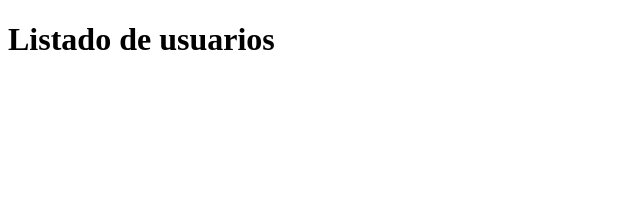
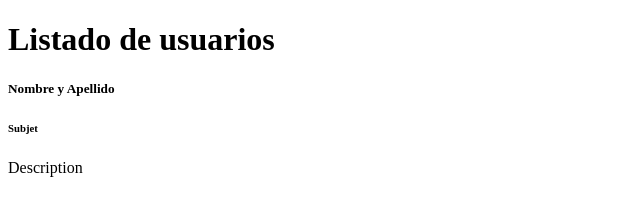
Before and after one commit to Federicovilla09/user-lit, a plain HTML site: page index.html in a window 1280 px wide. Shown: the whole page, without its empty margins (0-640 px from the left). Drawn offline with Linux system fonts and the light colour scheme.

Commit message:
html para usuarios

```diff
--- a/index.html
+++ b/index.html
@@ -8,5 +8,17 @@
 </head>
 <body>
   <h1>Listado de usuarios</h1>
+  <main class="main-container">
+    <div class="container-user">
+        <div class="container-avatar">
+          <div class="avatar"></div>
+        </div>
+        <div class="user-description">
+          <h5>Nombre y Apellido</h5>
+          <h6>Subjet</h6>
+          <p>Description</p>
+        </div>
+    </div>
+  </main>
 </body>
 </html>
```
